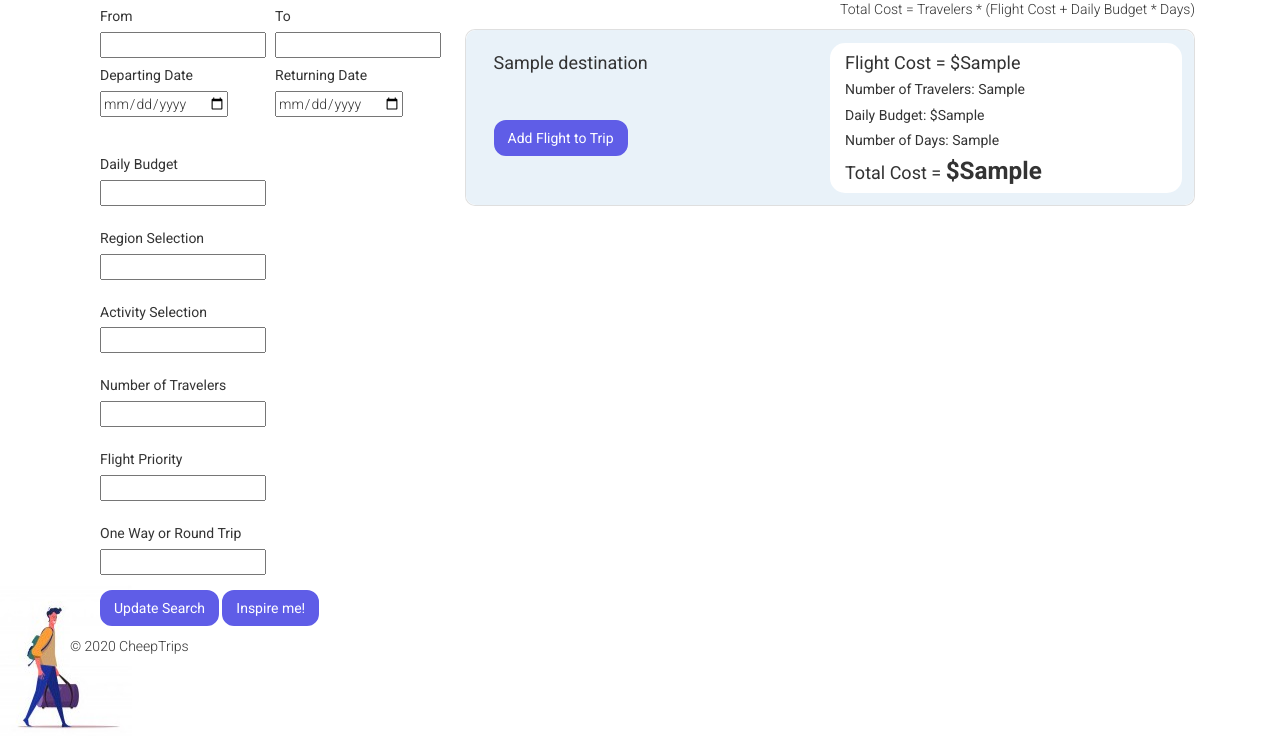
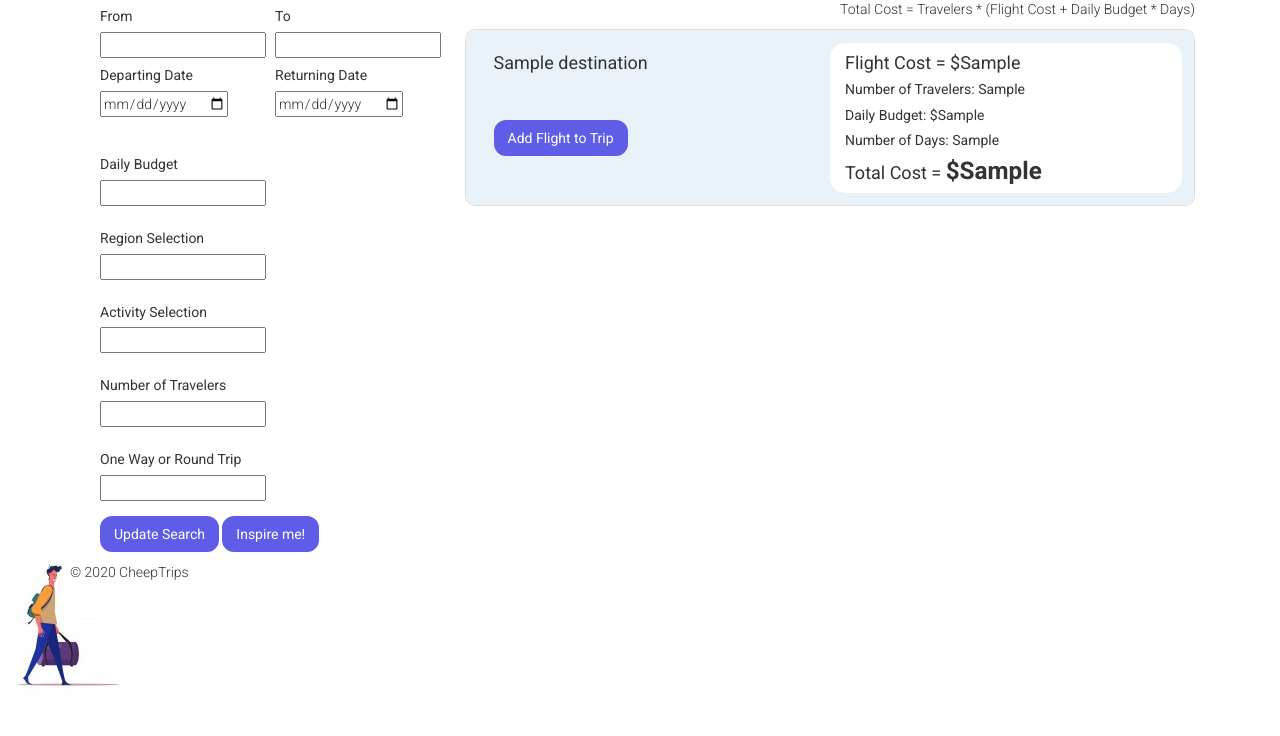
Before and after one commit to Cheep-Trips/CheepTrips, a Django app: template src/trips/templates/trips/view_flight.html in a window 1280 px wide. Shown: the part 106-842 px from the top of the page. After the commit the page ends 793 px from the top, so only its background shows below. Run offline with Django 3.2, Linux system fonts and the light colour scheme; data comes from the database, SQL or seed files in the repository; tables that the repository leaves empty hold one stand-in row (values such as "Sample post"); the template is opened without the code that fills it: values that come from a table or form of the project are taken from there, most other values are stand-ins (such as "Sample title", 1, 10 or a date in 2020); form fields are guessed from the names that the template uses; some libraries are stand-ins or nearby versions.

```diff
--- a/src/trips/templates/trips/destination.html
+++ b/src/trips/templates/trips/destination.html
@@ -78,12 +78,6 @@
                 {% render_field form.travelers class+="form-control"%}
             </div>
 
-            <!-- Priority Tab -->
-            <div class="form-group col-md-12">
-                <h5 class="card-title">Prioritization</h5>
-                {% render_field form.priority class+="form-control"%}
-            </div>
-
             <!-- One way/Two way-->
             <div class="form-group col-md-12">
                 <h5 class="card-title">One Way or Round Trip</h5>
--- a/src/trips/templates/trips/view_flight.html
+++ b/src/trips/templates/trips/view_flight.html
@@ -74,12 +74,6 @@
                         {% render_field form.travelers class+="form-control"%}
                     </div>
 
-                    <!-- Flight Priority-->
-                    <div class="form-group col-md-12">
-                        <h5 class="card-title">Flight Priority</h5>
-                        {% render_field form.priority class+="form-control"%}
-                    </div>
-
                     <!-- One way/Two way-->
                     <div class="form-group col-md-12">
                         <h5 class="card-title">One Way or Round Trip</h5>
```
